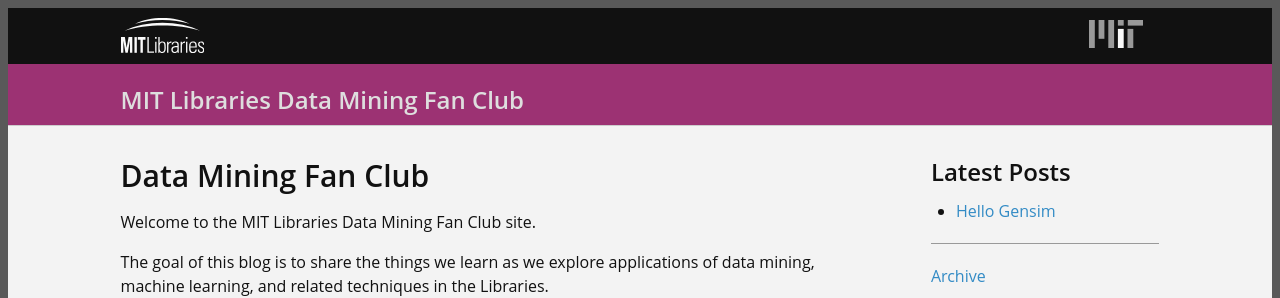
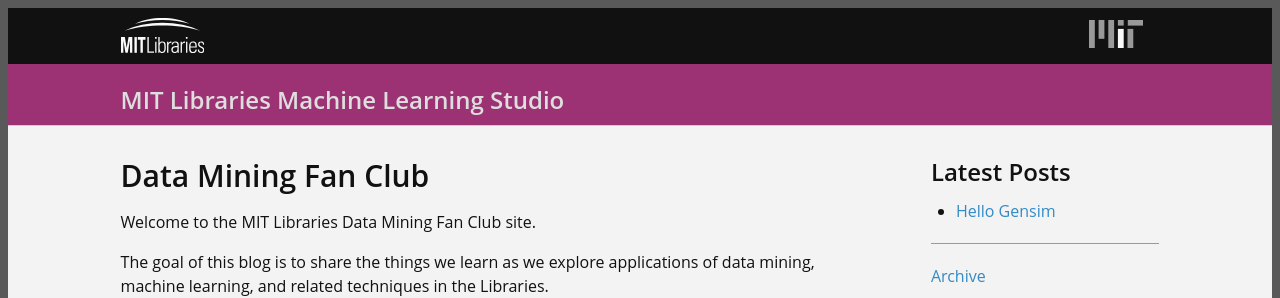
Before and after one commit to MITLibraries/ml2s, a Jekyll site: the page built from readme.md, in a window 1280 px wide. Shown: the top 298 px of the page. Built offline with Jekyll 4.4.1, drawn with Linux system fonts in a browser that asks for light colours; nearby versions of some CDN libraries; our own code applies the rules of GitHub Pages for plain Markdown files.

Commit message:
Update with new title

```diff
--- a/_config.yml
+++ b/_config.yml
@@ -1,4 +1,4 @@
-title: MIT Libraries Data Mining Fan Club
+title: MIT Libraries Machine Learning Studio
 
 baseurl: /data-mining-fan-club
 
```
